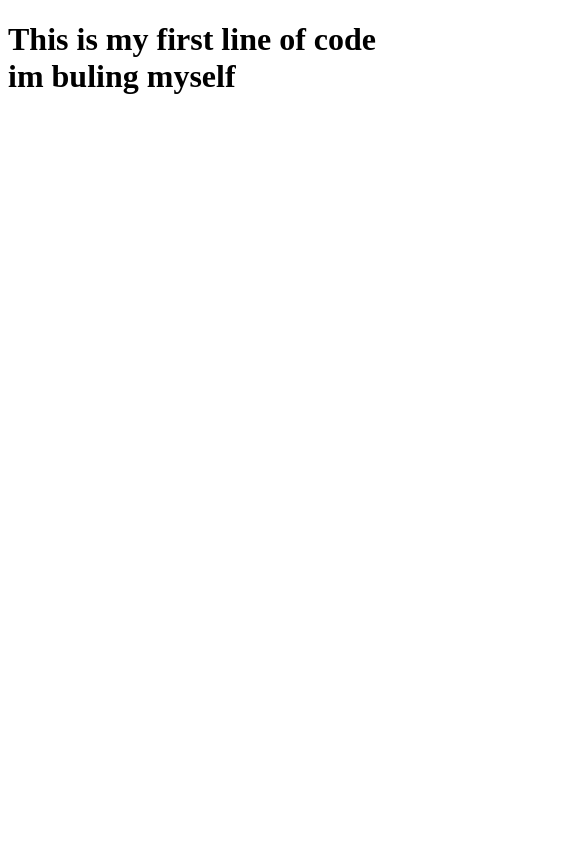
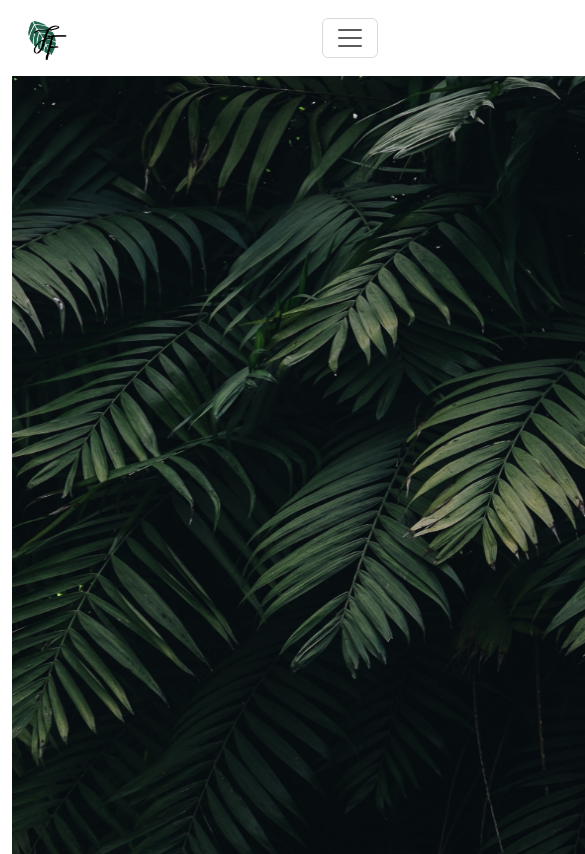
Before and after one commit to safiyamirza/fabulous-foliage, a website: page index.html in a window 390 px wide. Shown: the top 854 px of the page, 585 px wide, since content can reach past the window. Drawn offline with nearby package versions, Linux system fonts and the light colour scheme.

Commit message:
Add files via upload

```diff
--- a/index.html
+++ b/index.html
@@ -2,11 +2,65 @@
 
 <html lang="en">
 <head>
-    <meta charset="UTF-8">
-    <meta name="viewport" content="width=device-width, initial-scale=1.0">
+    <meta charset="UTF-8" />
+    <meta name="viewport" content="width=device-width, initial-scale=1" />
+
+    <link rel="stylesheet" href="node_modules/bootstrap/dist/css/bootstrap.min.css" />
+    <link rel="stylesheet" href="node_modules/font-awesome/css/font-awesome.min.css" />
+    <link rel="stylesheet" href="node_modules/bootstrap-social/bootstrap-social.css" />
+    <link rel="stylesheet" href="css/styles.css" />
+
     <title>Fabulous Foliage</title>
+
+
 </head>
-    <body>
-        <h1>This is my first line of code im buling myself</h1>
-    </body>
+<body>
+<!-- header -->
+    <!-- <header class="jumbotron junbotron-fluid">
+        <div class="container">
+            <div class="row">
+                <div class="col-4 ol-sm-3 col-md-2 align-self-center">
+                    <img src="img/logo.png" alt="website logo" class="img-fluid" />
+                </div>
+            </div>
+        </div>
+    </header> -->
+
+    <!-- Navbar -->
+    <nav class="navbar navbar-expand-md navbar-light bg-faded sticky-top">
+        <div class="container">
+            <a class="navbar-brand" href="index.html"><img src="img/resized-mini-logo.png" alt="mini logo" width="60" height="50" /></a>
+            <button class="navbar-toggler" type="button" data-bs-toggle="collapse" data-bs-target="#fabNavbar">
+                <span class="navbar-toggler-icon"></span>
+            </button>
+            <div class="collapse navbar-collapse" id="fabNavbar">
+        </div>
+    </nav>
+
+    <!-- Main space -->
+
+    <div class="container">
+        <div class="row row-content">
+            <div class="col ">
+                <img src="img/palm-trees.jpg" width="2000" height="1000" alt="background image" />
+
+
+            </div>
+        </div>
+    </div>
+
+    <!-- Sidebar -->
+
+
+
+    <!-- Footer -->
+
+
+<!-- End script tags -->
+    <script src="node_modules/jquery/dist/jquery.slim.min.js"></script>
+    <script src="node_modules/popper.js/dist/umd/popper.min.js"></script>
+    <script src="node_modules/bootstrap/dist/js/bootstrap.min.js"></script>
+
+
+</body>
 </html>
```
